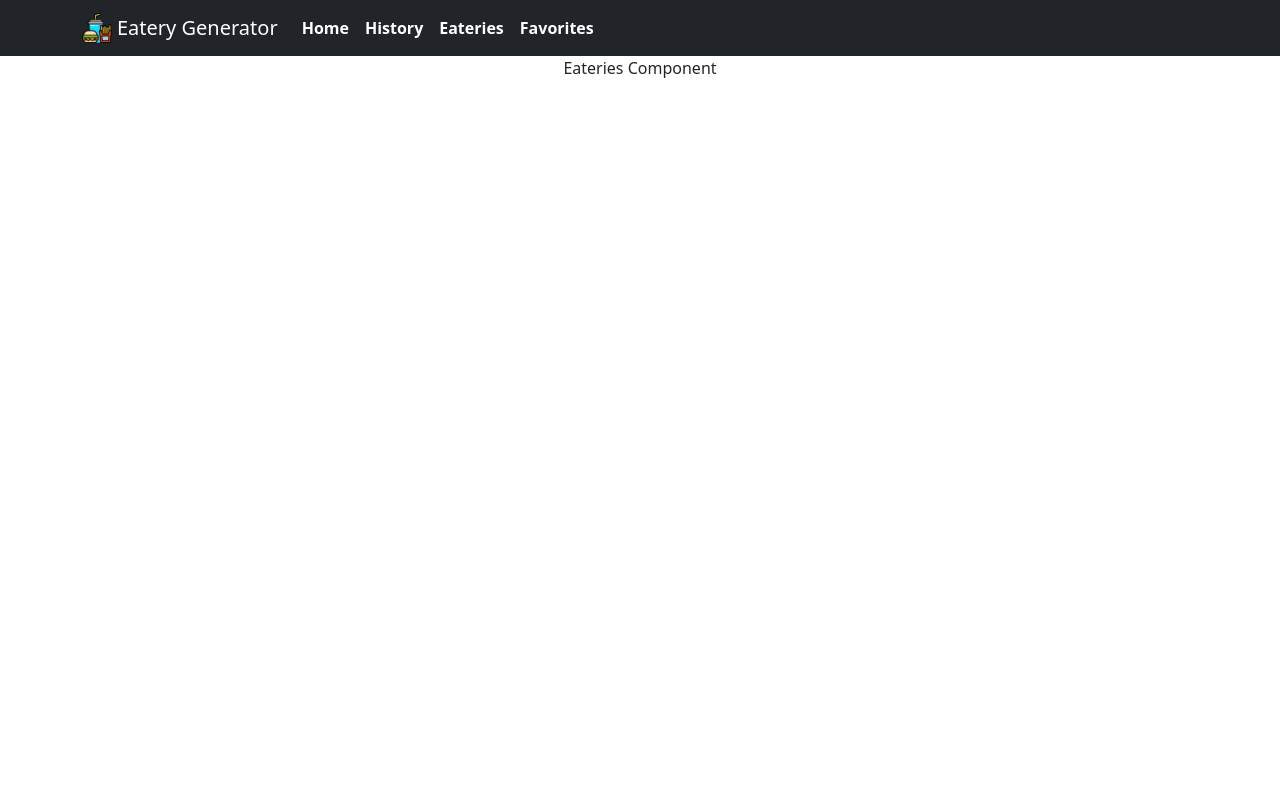
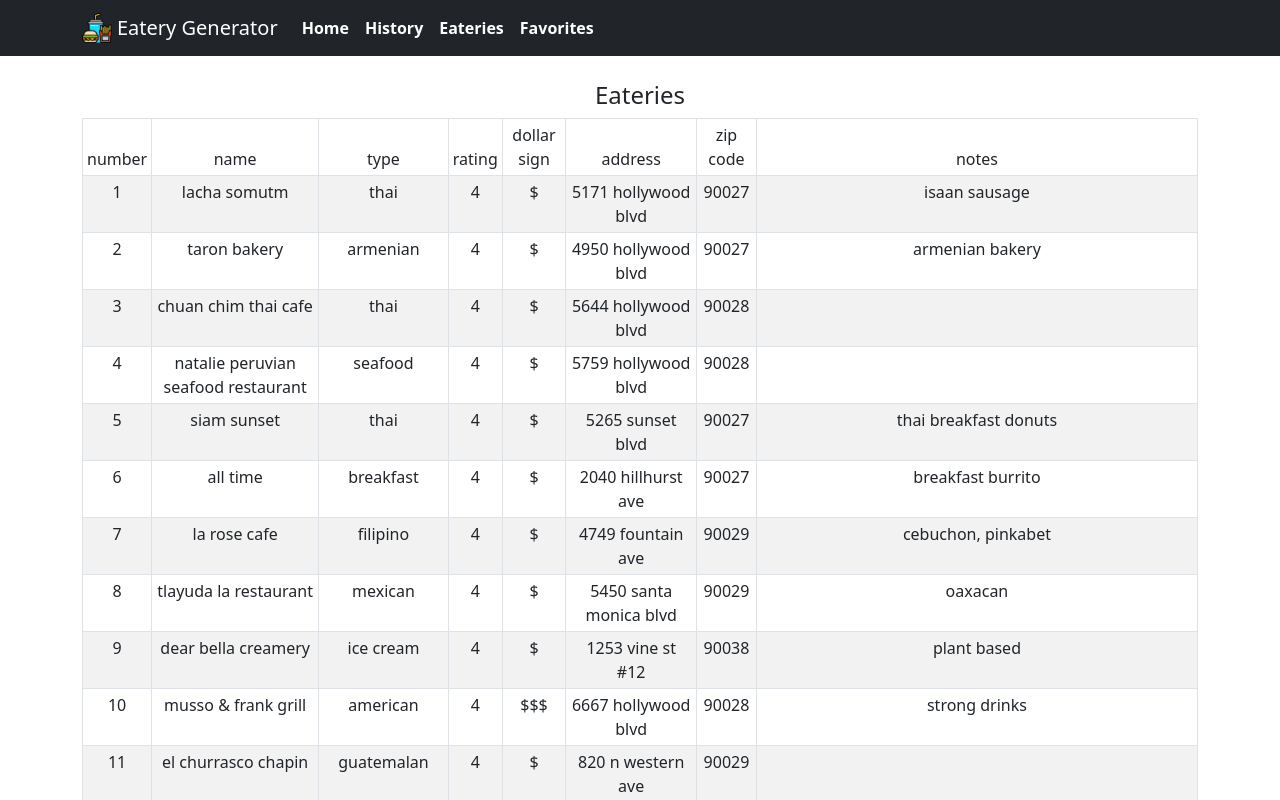
Before and after one commit to ArthurKimGl19/eateryGenerator, a React (Create React App) app: page /eateries in a window 1280 px wide. Shown: the top 800 px of the page. Built offline with nearby package versions, Linux system fonts and the light colour scheme.

Commit message:
Render eateries in eateries component

```diff
--- a/src/components/Eateries/Eateries.js
+++ b/src/components/Eateries/Eateries.js
@@ -1,7 +1,60 @@
 import React from 'react';
 
 import './Eateries.css';
+import { Container } from 'react-bootstrap';
+import BTable from 'react-bootstrap/Table';
+import { useSelector } from 'react-redux';
 
 export default function Eateries() {
-    return <div>Eateries Component</div>;
+    const eateries = useSelector((state) => state.eateries);
+    const tableHeader = [
+        'number',
+        'name',
+        'type',
+        'rating',
+        'dollar sign',
+        'address',
+        'zip code',
+        'notes'
+    ];
+
+    const calculateDollarSign = (number) => {
+        let result = '';
+        for (let i = 0; i < number; i++) {
+            result += '$';
+        }
+        return result;
+    };
+    return (
+        <Container className="history-container">
+            <h4>Eateries</h4>
+            <BTable striped bordered hover responsive size="sm" className="">
+                <thead>
+                    <tr className="">
+                        {tableHeader.map((header, index) => {
+                            return <td key={index}>{header}</td>;
+                        })}
+                    </tr>
+                </thead>
+                <tbody>
+                    {Object.keys(eateries).map((position, index) => {
+                        const { name, type, rating, dollarSign, address, zipCode, note } =
+                            eateries[position];
+                        return (
+                            <tr key={index} className="">
+                                <td>{index + 1}</td>
+                                <td>{name}</td>
+                                <td>{type}</td>
+                                <td>{rating}</td>
+                                <td>{calculateDollarSign(dollarSign)}</td>
+                                <td>{address}</td>
+                                <td>{zipCode}</td>
+                                <td>{note}</td>
+                            </tr>
+                        );
+                    })}
+                </tbody>
+            </BTable>
+        </Container>
+    );
 }
```
